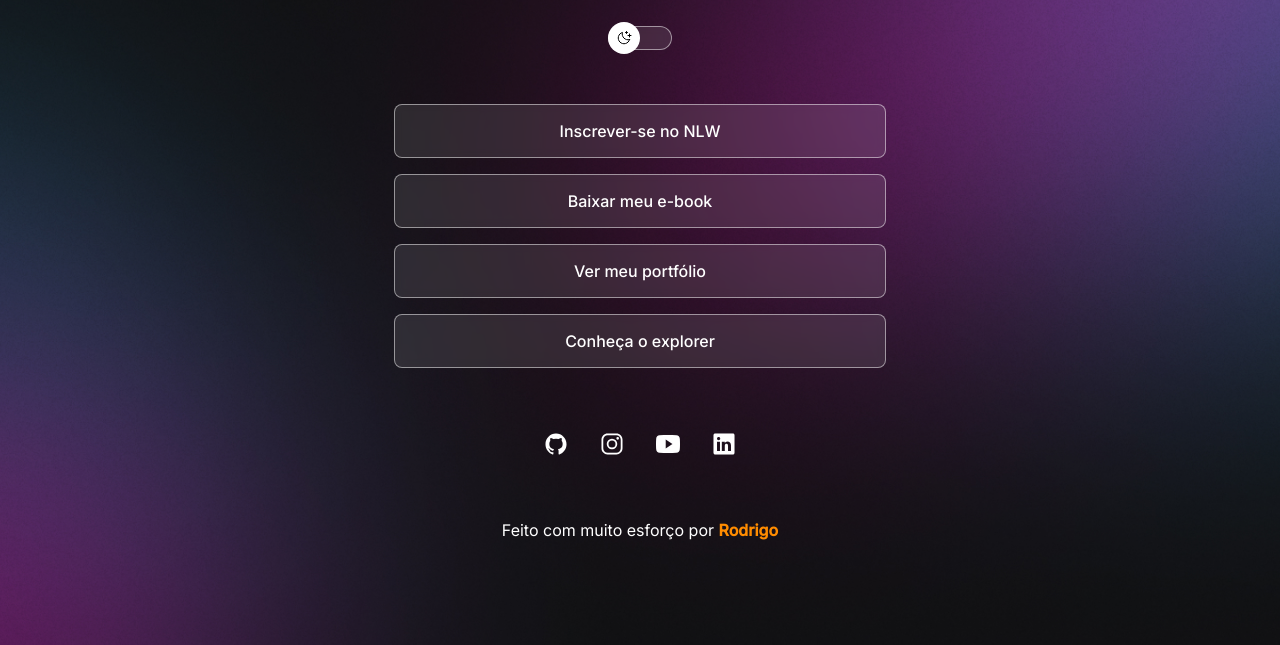
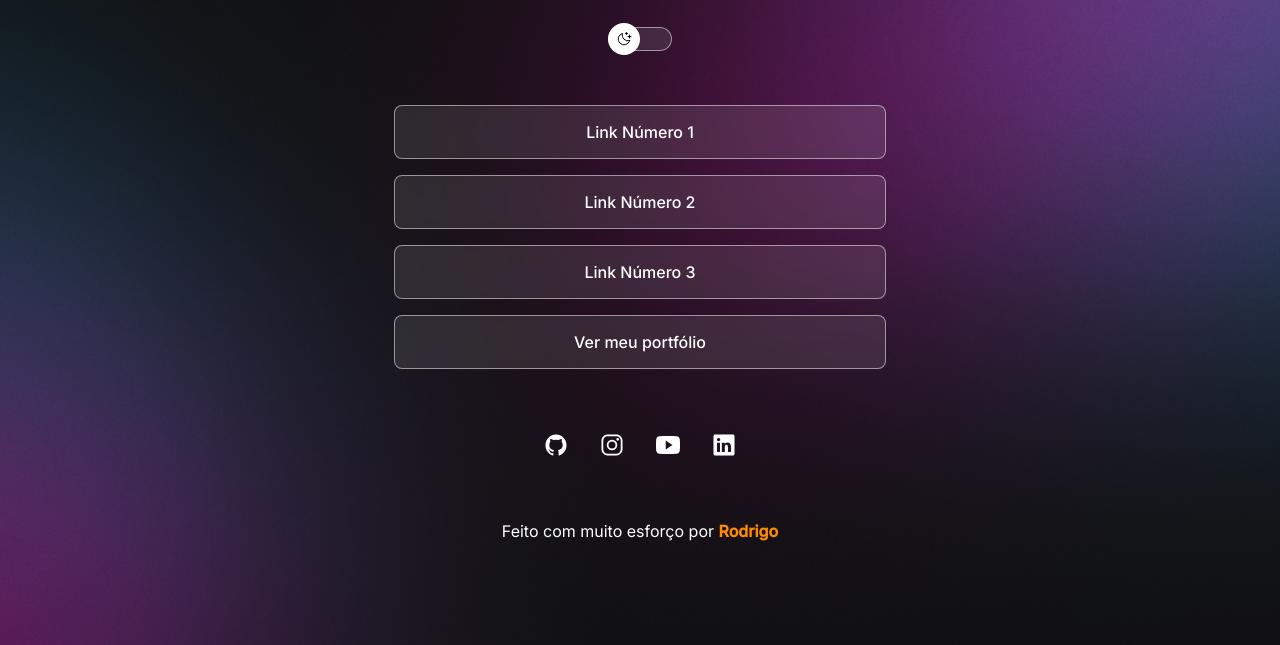
Before and after one commit to rodrigu-u/linktree, a plain HTML site: page index.html in a window 1280 px wide. Shown: the part 211-856 px from the top of the page. Drawn offline with nearby package versions, Linux system fonts and the light colour scheme.

Commit message:
changed profile image and links

```diff
--- a/index.html
+++ b/index.html
@@ -24,17 +24,17 @@
       </div>
       <ul>
         <li>
-          <a href="#">Inscrever-se no NLW</a>
+          <a href="#">Link Número 1</a>
         </li>
         <li>
-          <a href="#">Baixar meu e-book</a>
+          <a href="#">Link Número 2</a>
         </li>
         <li>
-          <a href="#">Ver meu portfólio</a>
+          <a href="#">Link Número 3</a>
         </li>
         <li>
-          <a href="https://rocketseat.com.br/explorer" target="_blank"
-            >Conheça o explorer</a
+          <a href="https://github.com/rodrigu-u" target="_blank"
+            >Ver meu portfólio</a
           >
         </li>
       </ul>
--- a/style.css
+++ b/style.css
@@ -50,6 +50,7 @@ body {
   display: block;
   margin: auto;
   text-align: center;
+  border-radius: 9999;
 }
 
 #profile p {
```
Also changed, not shown: assets/avatar-light.png, assets/avatar.png.
